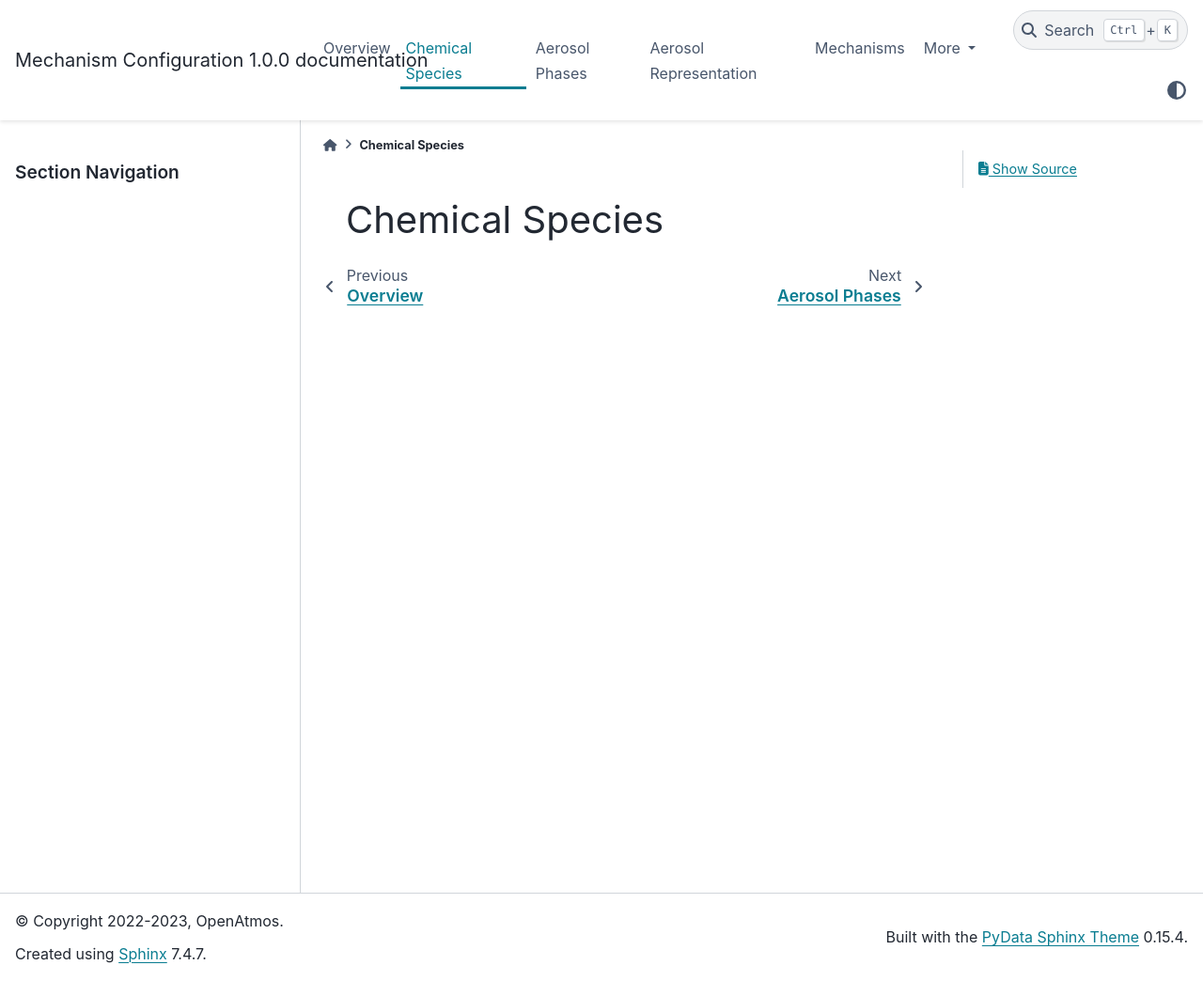
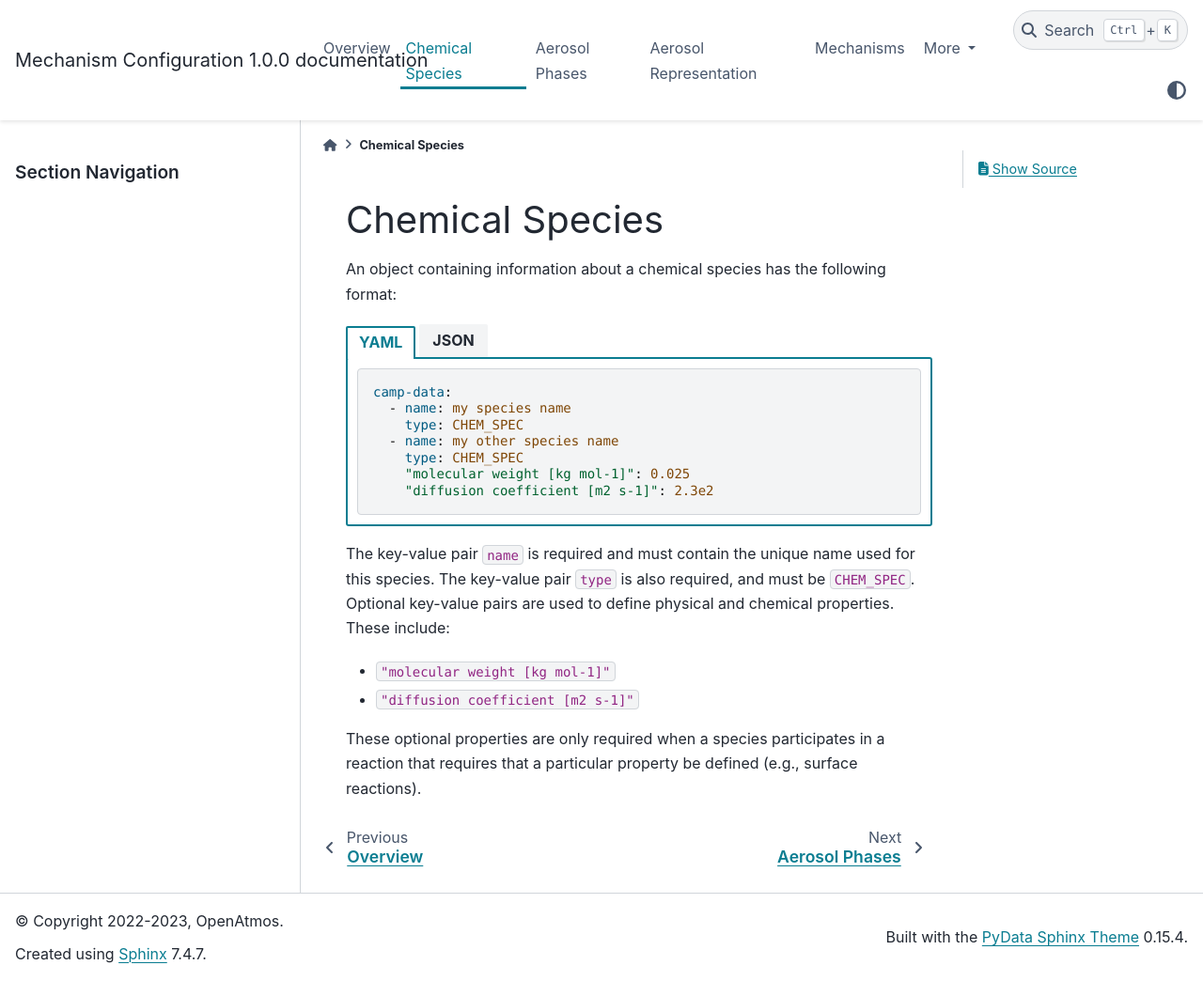
Before and after one commit to open-atmos/MechanismConfiguration, a Sphinx documentation site: the page built from docs/source/chemical_species/index.rst, in a window 1280 px wide and 1044 px high. Shown: the whole window at 94% size. Built offline with Sphinx 7.4.7 and the PyData theme 0.15.4, drawn with Linux system fonts in a browser that asks for light colours.

Commit message:
add species schema

```diff
--- a/docs/source/chemical_species/index.rst
+++ b/docs/source/chemical_species/index.rst
@@ -1,8 +1,56 @@
 .. _chemical-species:
+
 ################
 Chemical Species
 ################
 
-.. toctree::
-   :maxdepth: 2
-   :caption: Contents:
+An object containing information about a chemical species has the following format:
+
+.. tab-set::
+
+   .. tab-item:: YAML
+
+      .. code-block:: yaml
+         :force:
+
+         camp-data:
+           - name: my species name
+             type: CHEM_SPEC
+           - name: my other species name
+             type: CHEM_SPEC
+             "molecular weight [kg mol-1]": 0.025
+             "diffusion coefficient [m2 s-1]": 2.3e2
+
+
+   .. tab-item:: JSON
+
+      .. code-block:: json
+         :force:
+
+         {
+           "camp-data": [
+             {
+               "name": "my species name",
+               "type": "CHEM_SPEC"
+             },
+             {
+               "name": "my other species name",
+               "type": "CHEM_SPEC",
+               "molecular weight [kg mol-1]": 0.025,
+               "diffusion coefficient [m2 s-1]": 2.3e2
+             }
+           ]
+         }
+
+
+The key-value pair ``name`` is required and must contain the unique name used for this
+species.
+The key-value pair ``type`` is also required, and must be ``CHEM_SPEC``.
+Optional key-value pairs are used to define physical and chemical properties.
+These include:
+
+- ``"molecular weight [kg mol-1]"``
+- ``"diffusion coefficient [m2 s-1]"``
+
+These optional properties are only required when a species participates in a
+reaction that requires that a particular property be defined (e.g., surface reactions).
```
Also changed, not shown: docs/source/overview.rst (+5 -5 lines).
